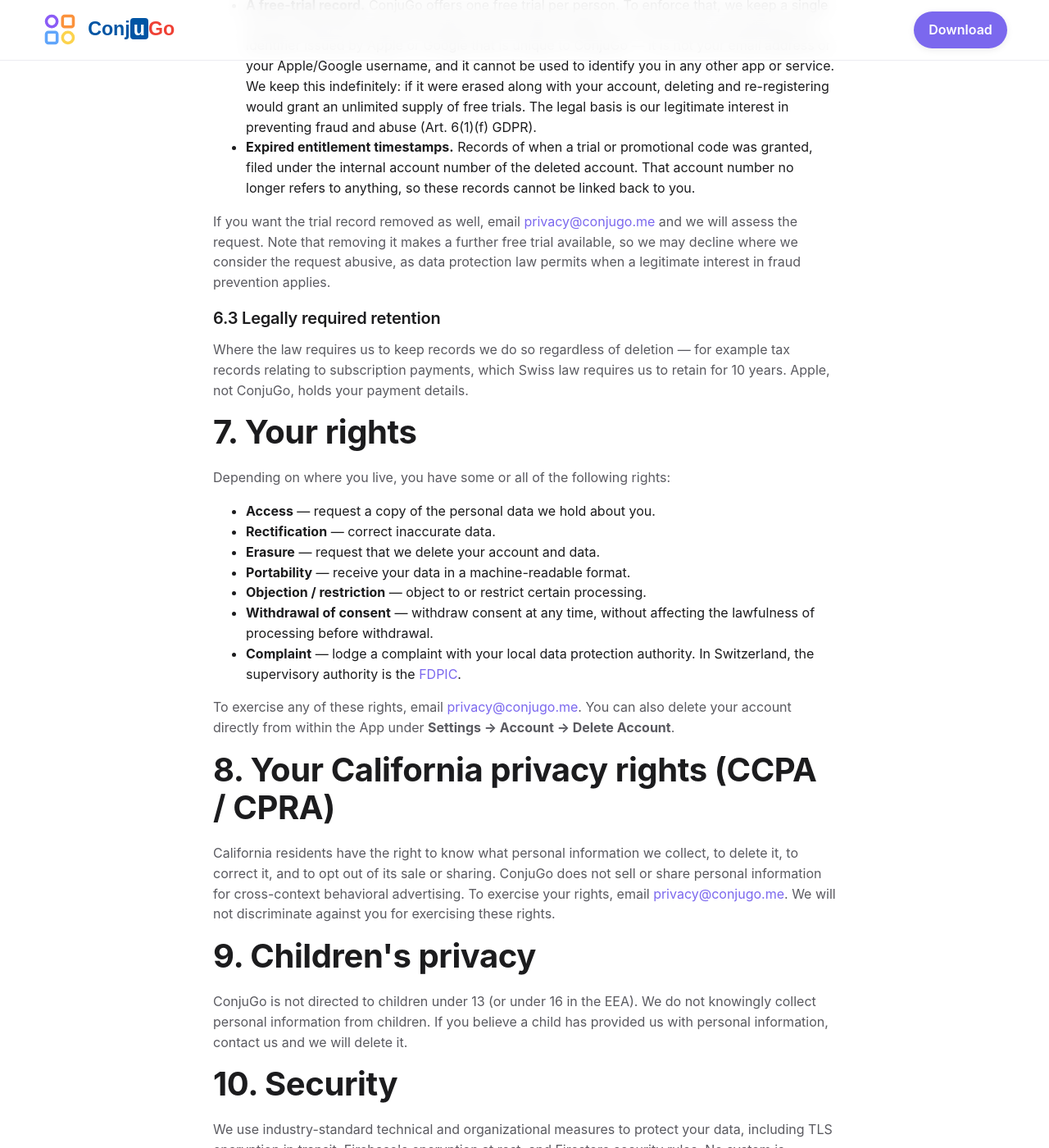
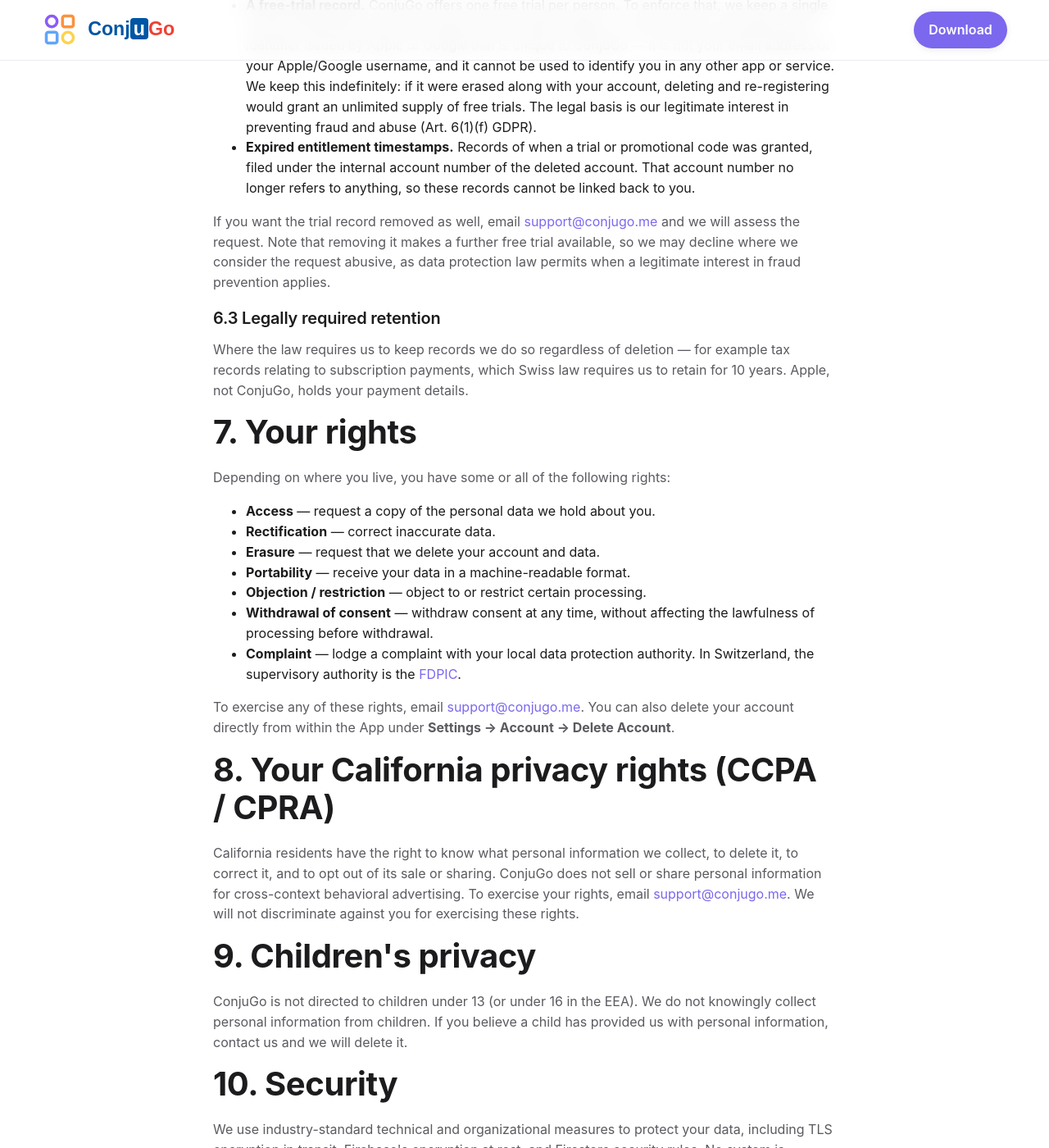
Before and after one commit to kovacik/conjugo.github.io, a Jekyll site: the page built from privacy.md, in a window 1280 px wide and 1400 px high, scrolled down 2820 px. Shown: the whole window at 82% size. Built offline with Jekyll 4.4.1, drawn with Linux system fonts in a browser that asks for light colours; some of the changed text lies outside the part shown.

Commit message:
Add support page; consolidate contact addresses on support@conjugo.me
https://conjugo.me/support/ returned 404. App Store Connect requires a Support
URL that resolves, so this was a submission blocker.

The page answers the questions that actually generate support mail, and states
the two things users get wrong and then request refunds over: deleting an
account does NOT cancel an App Store subscription (only Apple can), and the
free trial is one per person, so it does not restart after deletion.

Contact addresses consolidated: privacy@conjugo.me (10 uses) and
hello@conjugo.me (2) are replaced by support@conjugo.me, which is the only
mailbox that exists. A privacy policy naming an address that bounces is worse
than one naming a general address — GDPR requests must actually reach someone.

```diff
--- a/privacy.md
+++ b/privacy.md
@@ -14,7 +14,7 @@
 
 <p>This Privacy Policy describes how <strong>ConjuGo</strong> ("ConjuGo", "we", "us", or "our") collects, uses, and shares information when you use our iOS mobile application (the "App") and our website at <a href="https://conjugo.me">conjugo.me</a> (together, the "Service").</p>
 
-<p>ConjuGo is operated by <strong>Alojz Kovacik</strong>, based in Switzerland. If you have questions about this policy, contact us at <a href="mailto:privacy@conjugo.me">privacy@conjugo.me</a>.</p>
+<p>ConjuGo is operated by <strong>Alojz Kovacik</strong>, based in Switzerland. If you have questions about this policy, contact us at <a href="mailto:support@conjugo.me">support@conjugo.me</a>.</p>
 
 <h2>1. Information we collect</h2>
 
@@ -92,7 +92,7 @@
   <li><strong>Expired entitlement timestamps.</strong> Records of when a trial or promotional code was granted, filed under the internal account number of the deleted account. That account number no longer refers to anything, so these records cannot be linked back to you.</li>
 </ul>
 
-<p>If you want the trial record removed as well, email <a href="mailto:privacy@conjugo.me">privacy@conjugo.me</a> and we will assess the request. Note that removing it makes a further free trial available, so we may decline where we consider the request abusive, as data protection law permits when a legitimate interest in fraud prevention applies.</p>
+<p>If you want the trial record removed as well, email <a href="mailto:support@conjugo.me">support@conjugo.me</a> and we will assess the request. Note that removing it makes a further free trial available, so we may decline where we consider the request abusive, as data protection law permits when a legitimate interest in fraud prevention applies.</p>
 
 <h3>6.3 Legally required retention</h3>
 
@@ -111,11 +111,11 @@
   <li><strong>Complaint</strong> — lodge a complaint with your local data protection authority. In Switzerland, the supervisory authority is the <a href="https://www.edoeb.admin.ch/">FDPIC</a>.</li>
 </ul>
 
-<p>To exercise any of these rights, email <a href="mailto:privacy@conjugo.me">privacy@conjugo.me</a>. You can also delete your account directly from within the App under <strong>Settings → Account → Delete Account</strong>.</p>
+<p>To exercise any of these rights, email <a href="mailto:support@conjugo.me">support@conjugo.me</a>. You can also delete your account directly from within the App under <strong>Settings → Account → Delete Account</strong>.</p>
 
 <h2>8. Your California privacy rights (CCPA / CPRA)</h2>
 
-<p>California residents have the right to know what personal information we collect, to delete it, to correct it, and to opt out of its sale or sharing. ConjuGo does not sell or share personal information for cross-context behavioral advertising. To exercise your rights, email <a href="mailto:privacy@conjugo.me">privacy@conjugo.me</a>. We will not discriminate against you for exercising these rights.</p>
+<p>California residents have the right to know what personal information we collect, to delete it, to correct it, and to opt out of its sale or sharing. ConjuGo does not sell or share personal information for cross-context behavioral advertising. To exercise your rights, email <a href="mailto:support@conjugo.me">support@conjugo.me</a>. We will not discriminate against you for exercising these rights.</p>
 
 <h2>9. Children's privacy</h2>
 
@@ -132,7 +132,7 @@
 <h2>12. Contact us</h2>
 
 <p>For any questions or requests relating to your privacy:<br>
-Email: <a href="mailto:privacy@conjugo.me">privacy@conjugo.me</a><br>
+Email: <a href="mailto:support@conjugo.me">support@conjugo.me</a><br>
 Controller: Alojz Kovacik, Switzerland</p>
 
 </div>
```
Also changed, not shown: support.md (added, +64 -0 lines), terms.md (+1 -1 lines).
